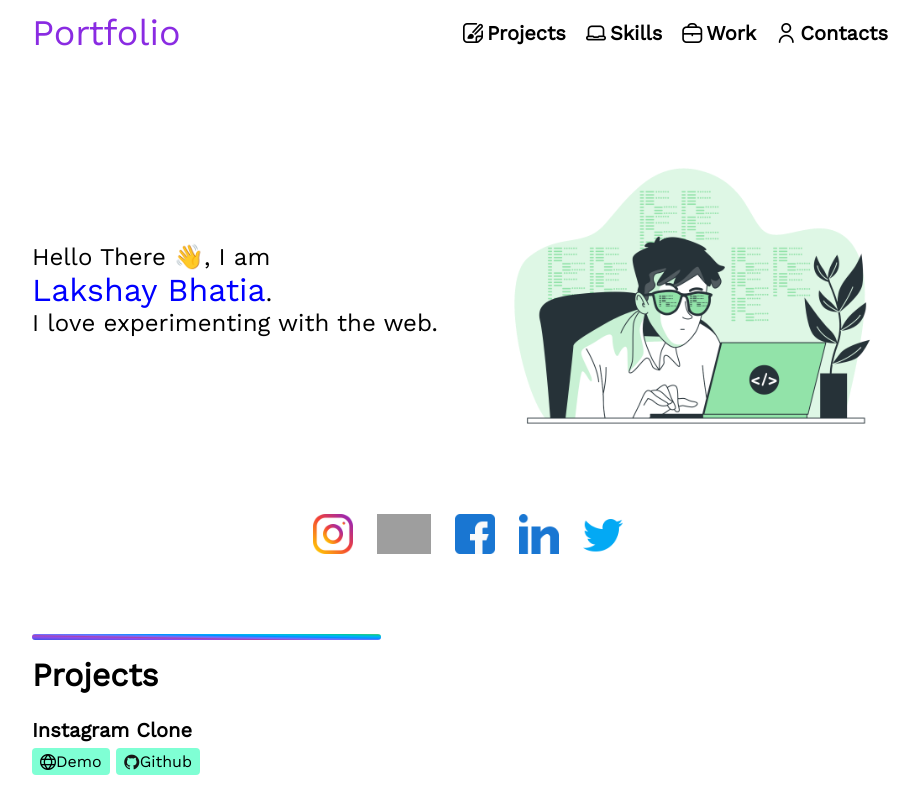
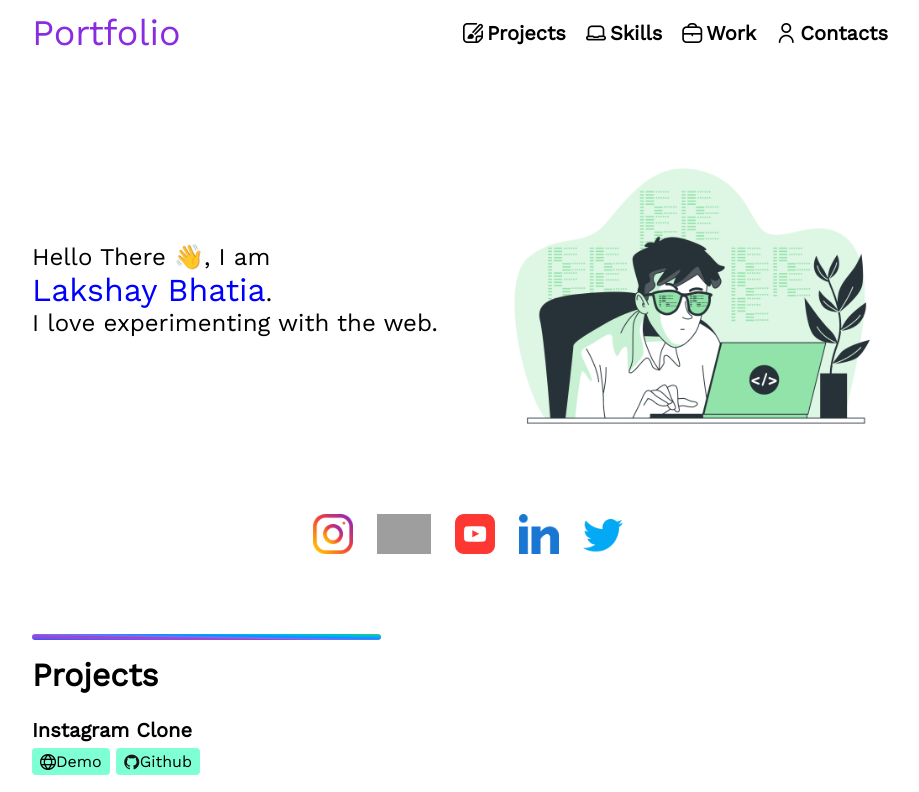
Before and after one commit to LAKSHAY-BHATIA/MyPortfolio, a React (Create React App) app: page / in a window 1280 px wide. Shown: the top 792 px of the page, without its empty margins (172-1091 px from the left). Built offline with nearby package versions, Linux system fonts and the light colour scheme; grey boxes are pictures that could not be loaded.

Commit message:
added youtube icon

```diff
--- a/package.json
+++ b/package.json
@@ -2,6 +2,7 @@
   "name": "folio",
   "version": "0.1.0",
   "private": true,
+  "homepage":"https://LAKSHAY-BHATIA.github.io/MyPortfolio",
   "dependencies": {
     "@testing-library/jest-dom": "^5.16.2",
     "@testing-library/react": "^12.1.3",
@@ -15,7 +16,9 @@
     "start": "react-scripts start",
     "build": "react-scripts build",
     "test": "react-scripts test",
-    "eject": "react-scripts eject"
+    "eject": "react-scripts eject",
+    "predeploy":"npm run build",
+    "deploy":"gh-pages -d build"
   },
   "eslintConfig": {
     "extends": [
--- a/src/components/data/social.js
+++ b/src/components/data/social.js
@@ -12,9 +12,9 @@ export const SocialData = [
 
     },
     {
-        platform: "Facebook",
-        link: "https://www.facebook.com/lakshay.bhatia.507",
-        icon: require("../../assets/icons/facebook.png"),
+        platform: "Youtube",
+        link: "https://www.youtube.com/user/lakshaybhatia100/videos",
+        icon: require("../../assets/icons/youtube.png"),
     },
     {
         platform: "LinkedIn",
```
Also changed, not shown: src/assets/icons/youtube.png (added), 1 other file (tests, documents, lock files or other folders).
